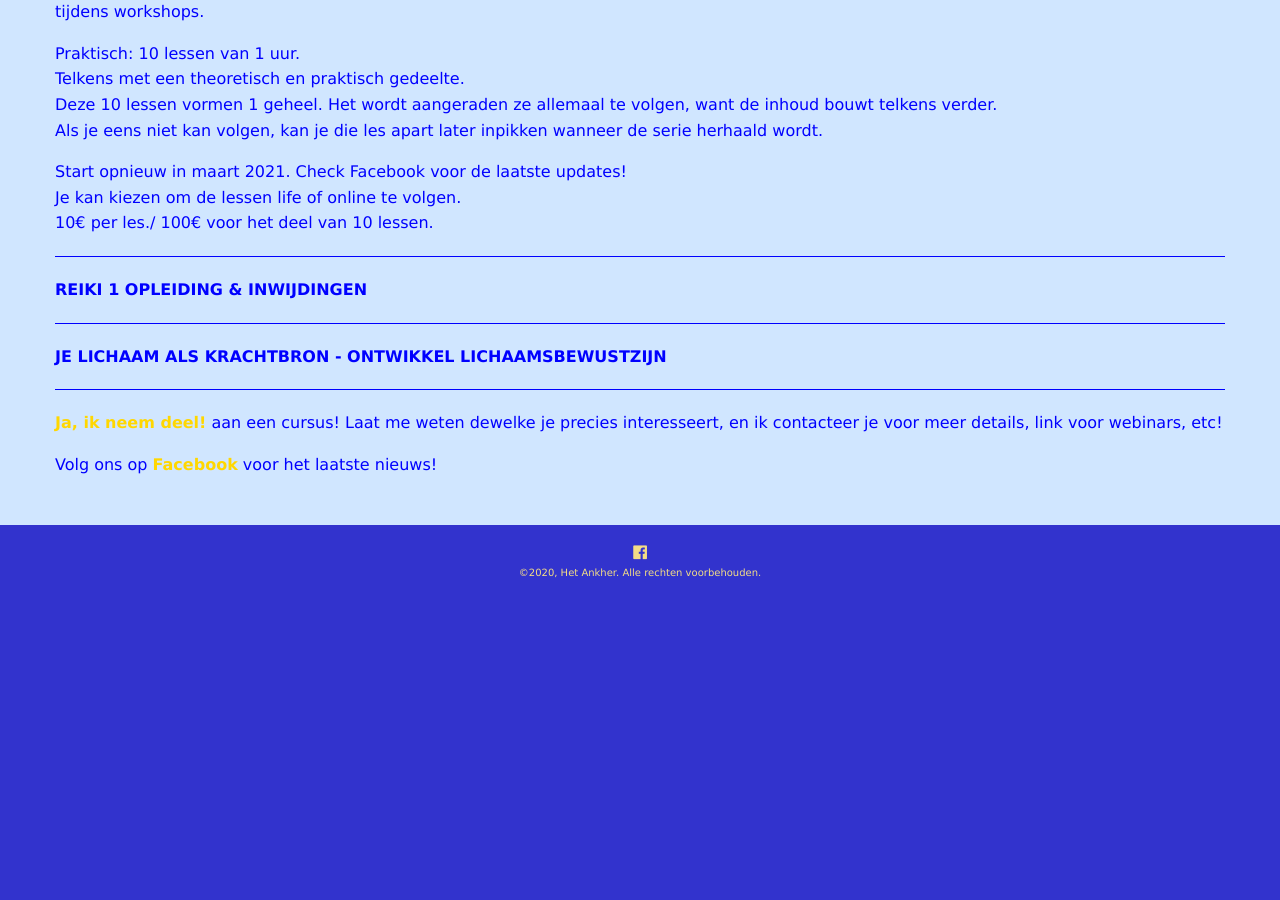
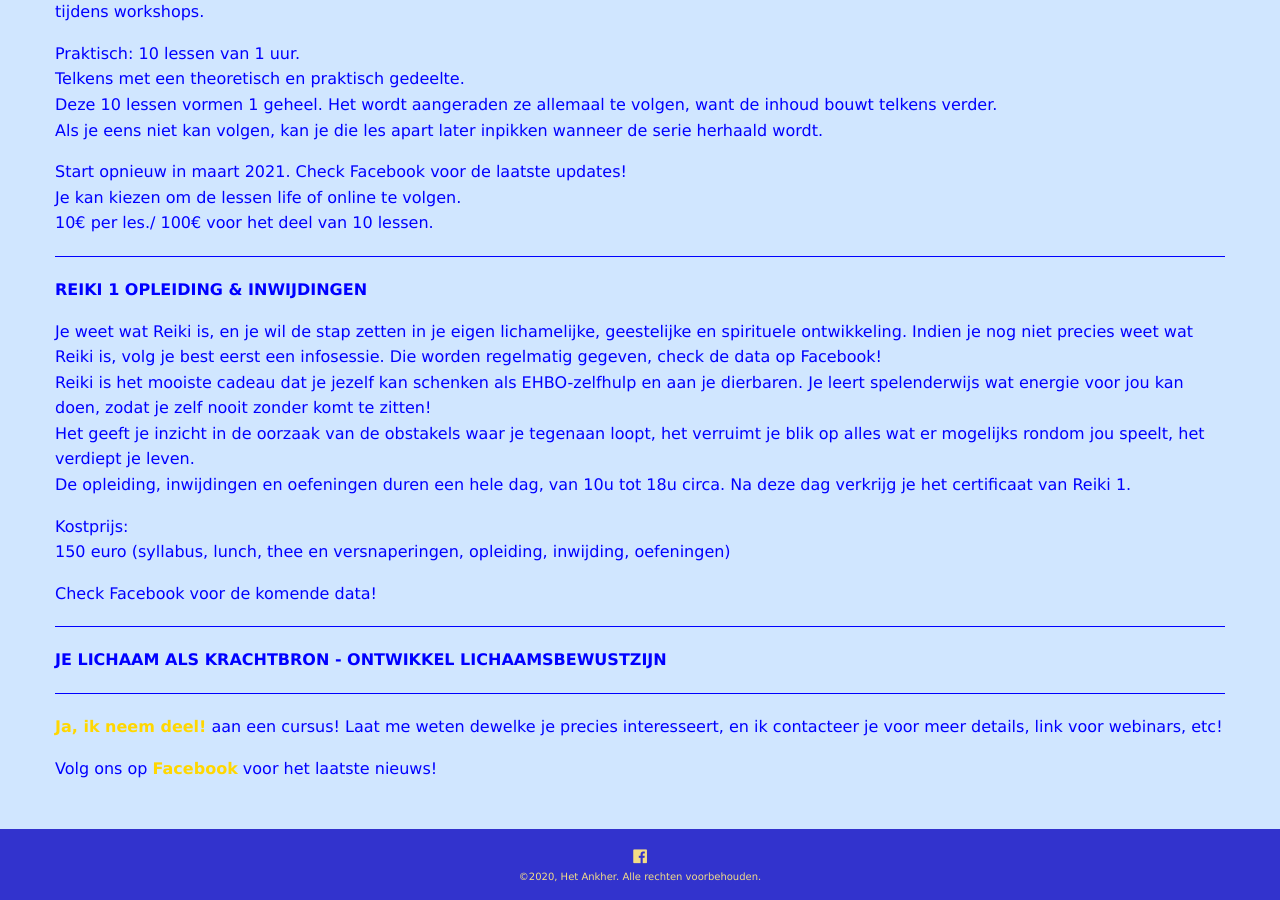
Before and after one commit to ankher/ankher.github.io, a Jekyll site: the page built from cursussen.md, in a window 1280 px wide and 900 px high, scrolled down 1255 px. Built offline with Jekyll 4.4.1, drawn with Linux system fonts in a browser that asks for light colours; nearby versions of some CDN libraries; our own code applies the rules of GitHub Pages for plain Markdown files; before the commit the page ends 1851 px from its top, so only the background shows below that.

Commit message:
Update cursussen.md

```diff
--- a/cursussen.md
+++ b/cursussen.md
@@ -61,6 +61,17 @@ Je kan kiezen om de lessen life of online te volgen.
 
 **REIKI 1 OPLEIDING & INWIJDINGEN**
 
+Je weet wat Reiki is, en je wil de stap zetten in je eigen lichamelijke, geestelijke en spirituele ontwikkeling.
+Indien je nog niet precies weet wat Reiki is, volg je best eerst een infosessie. Die worden regelmatig gegeven, check de data op Facebook!
+Reiki is het mooiste cadeau dat je jezelf kan schenken als EHBO-zelfhulp en aan je dierbaren. Je leert spelenderwijs wat energie voor jou kan doen, zodat je zelf nooit zonder komt te zitten!
+Het geeft je inzicht in de oorzaak van de obstakels waar je tegenaan loopt, het verruimt je blik op alles wat er mogelijks rondom jou speelt, het verdiept je leven.
+De opleiding, inwijdingen en oefeningen duren een hele dag, van 10u tot 18u circa. Na deze dag verkrijg je het certificaat van Reiki 1.
+
+Kostprijs:
+150 euro (syllabus, lunch, thee en versnaperingen, opleiding, inwijding, oefeningen)
+
+Check Facebook voor de komende data!
+
 ---
 
 **JE LICHAAM ALS KRACHTBRON - ONTWIKKEL LICHAAMSBEWUSTZIJN**
```
